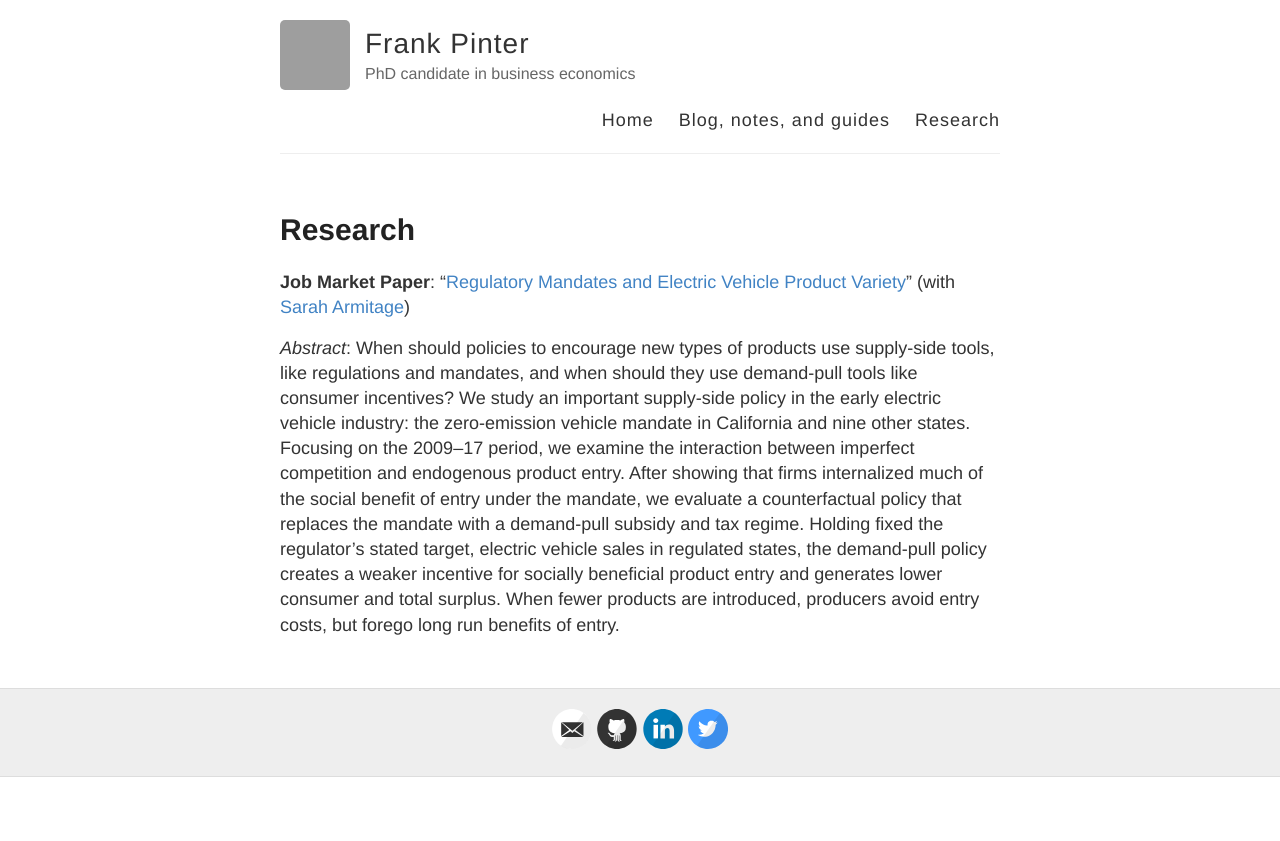
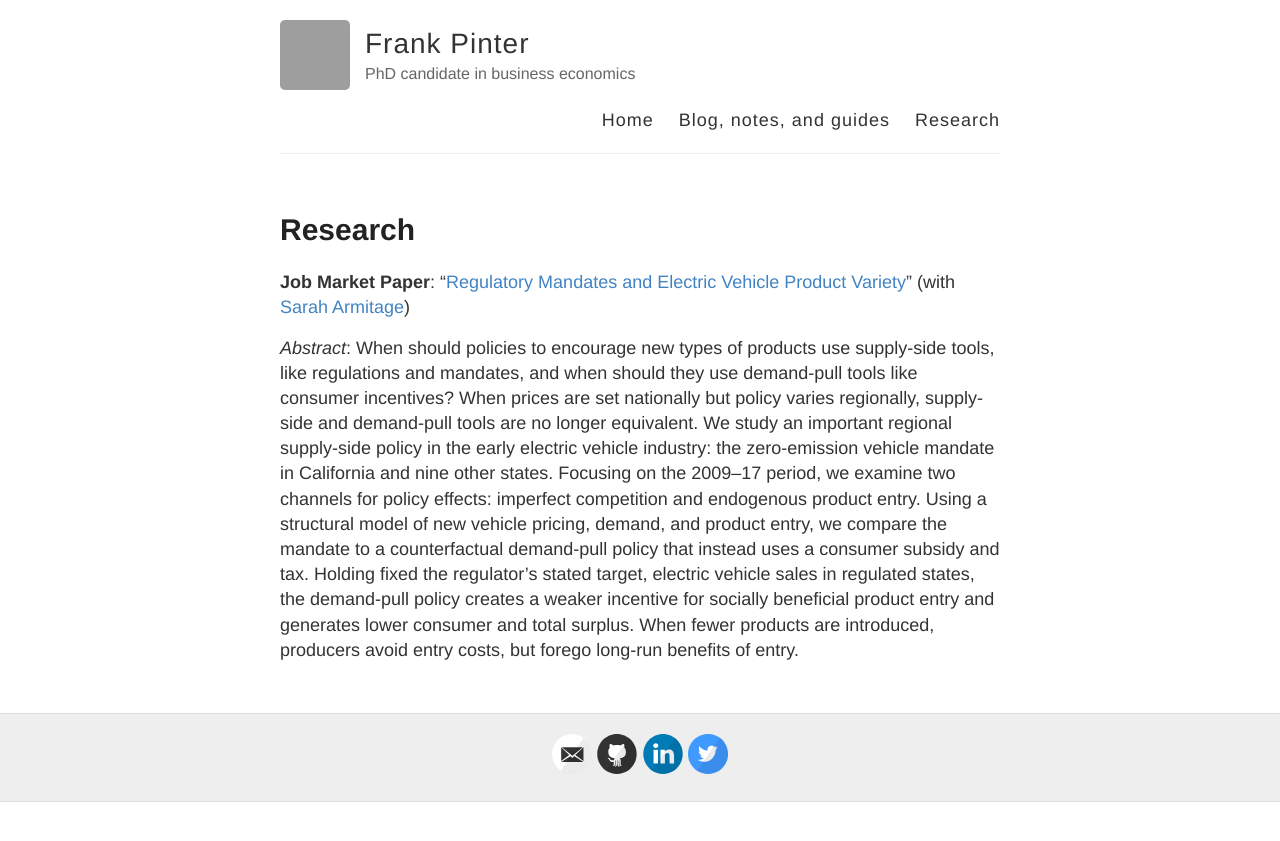
Before and after one commit to fpinter/fpinter.github.io, a Jekyll site: the page built from research.md, in a window 1280 px wide. Shown: the top 841 px of the page. Built offline with Jekyll 4.4.1, drawn with Linux system fonts in a browser that asks for light colours; grey boxes are pictures that could not be loaded.

Commit message:
Update abstract

```diff
--- a/research.md
+++ b/research.md
@@ -5,4 +5,4 @@
 
 **Job Market Paper**: "[Regulatory Mandates and Electric Vehicle Product Variety](https://www.frankpinter.com/Pinter_JMP.pdf)" (with [Sarah Armitage](https://scholar.harvard.edu/sarmitage))
 
-*Abstract*: When should policies to encourage new types of products use supply-side tools, like regulations and mandates, and when should they use demand-pull tools like consumer incentives? We study an important supply-side policy in the early electric vehicle industry: the zero-emission vehicle mandate in California and nine other states. Focusing on the 2009--17 period, we examine the interaction between imperfect competition and endogenous product entry. After showing that firms internalized much of the social benefit of entry under the mandate, we evaluate a counterfactual policy that replaces the mandate with a demand-pull subsidy and tax regime. Holding fixed the regulator's stated target, electric vehicle sales in regulated states, the demand-pull policy creates a weaker incentive for socially beneficial product entry and generates lower consumer and total surplus. When fewer products are introduced, producers avoid entry costs, but forego long run benefits of entry.
+*Abstract*: When should policies to encourage new types of products use supply-side tools, like regulations and mandates, and when should they use demand-pull tools like consumer incentives? When prices are set nationally but policy varies regionally, supply-side and demand-pull tools are no longer equivalent. We study an important regional supply-side policy in the early electric vehicle industry: the zero-emission vehicle mandate in California and nine other states. Focusing on the 2009--17 period, we examine two channels for policy effects: imperfect competition and endogenous product entry. Using a structural model of new vehicle pricing, demand, and product entry, we compare the mandate to a counterfactual demand-pull policy that instead uses a consumer subsidy and tax. Holding fixed the regulator's stated target, electric vehicle sales in regulated states, the demand-pull policy creates a weaker incentive for socially beneficial product entry and generates lower consumer and total surplus. When fewer products are introduced, producers avoid entry costs, but forego long-run benefits of entry.
```
